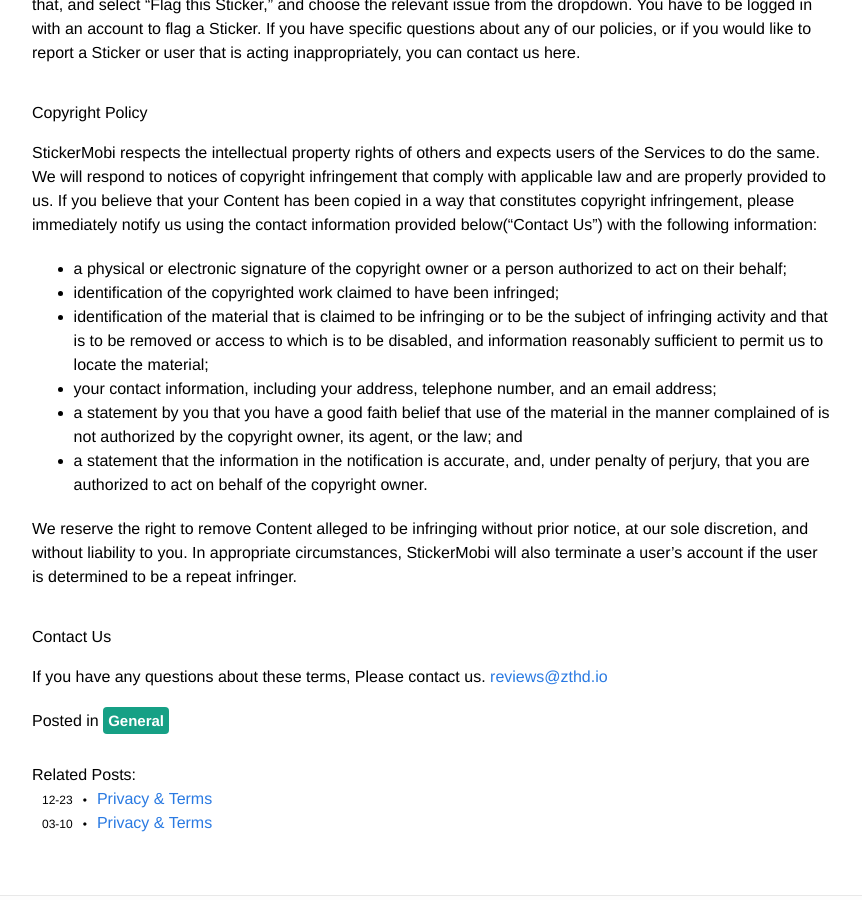
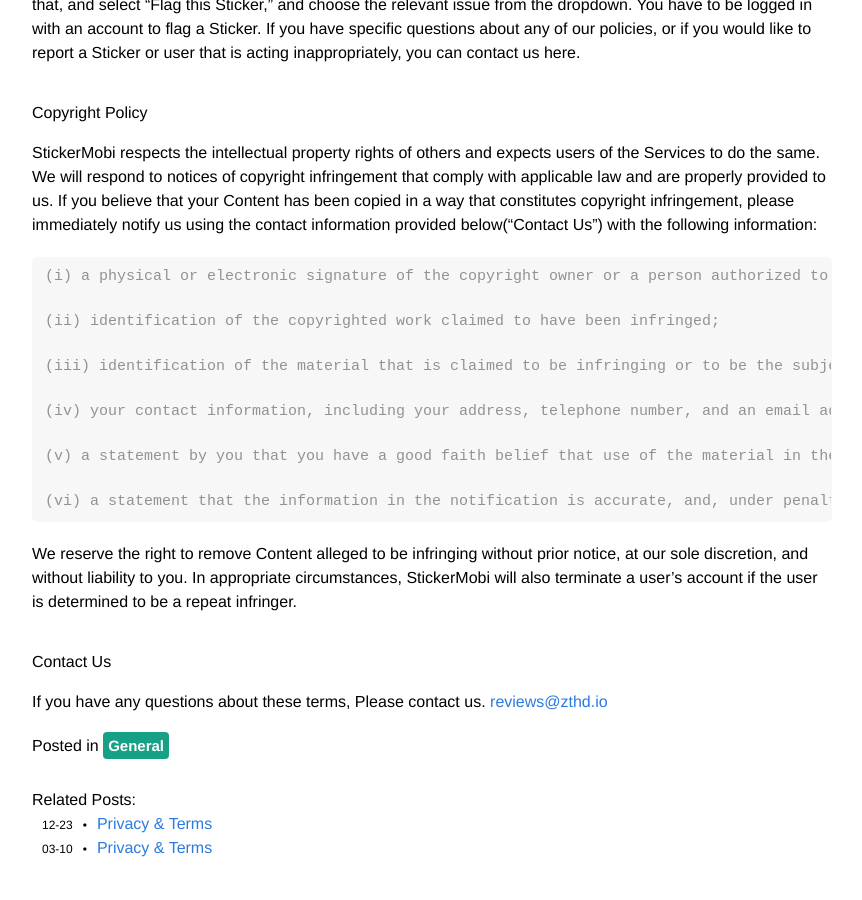
Before and after one commit to memeandstickers/memeandstickers.github.io, a Jekyll site: the page built from _posts/2020-06-10-Community-Guidelines.md, in a window 1280 px wide and 900 px high, scrolled down 1700 px. Shown: the whole window, without its empty margins (208-1070 px from the left). Built offline with Jekyll 4.4.1, drawn with Linux system fonts in a browser that asks for light colours; nearby versions of some CDN libraries; comment, search, counter and statistics services are not loaded.

Commit message:
feat: add br

```diff
--- a/_posts/2020-06-10-Community-Guidelines.md
+++ b/_posts/2020-06-10-Community-Guidelines.md
@@ -50,12 +50,18 @@
 
 # Copyright Policy
 StickerMobi respects the intellectual property rights of others and expects users of the Services to do the same. We will respond to notices of copyright infringement that comply with applicable law and are properly provided to us. If you believe that your Content has been copied in a way that constitutes copyright infringement, please immediately notify us using the contact information provided below(“Contact Us”) with the following information:
-* a physical or electronic signature of the copyright owner or a person authorized to act on their behalf;
-* identification of the copyrighted work claimed to have been infringed;
-* identification of the material that is claimed to be infringing or to be the subject of infringing activity and that is to be removed or access to which is to be disabled, and information reasonably sufficient to permit us to locate the material;
-* your contact information, including your address, telephone number, and an email address;
-* a statement by you that you have a good faith belief that use of the material in the manner complained of is not authorized by the copyright owner, its agent, or the law; and
-* a statement that the information in the notification is accurate, and, under penalty of perjury, that you are authorized to act on behalf of the copyright owner.
+
+    (i) a physical or electronic signature of the copyright owner or a person authorized to act on their behalf;
+
+    (ii) identification of the copyrighted work claimed to have been infringed;
+
+    (iii) identification of the material that is claimed to be infringing or to be the subject of infringing activity and that is to be removed or access to which is to be disabled, and information reasonably sufficient to permit us to locate the material;
+
+    (iv) your contact information, including your address, telephone number, and an email address;
+
+    (v) a statement by you that you have a good faith belief that use of the material in the manner complained of is not authorized by the copyright owner, its agent, or the law; and
+
+    (vi) a statement that the information in the notification is accurate, and, under penalty of perjury, that you are authorized to act on behalf of the copyright owner.
 
 We reserve the right to remove Content alleged to be infringing without prior notice, at our sole discretion, and without liability to you. In appropriate circumstances, StickerMobi will also terminate a user’s account if the user is determined to be a repeat infringer.
 
```
